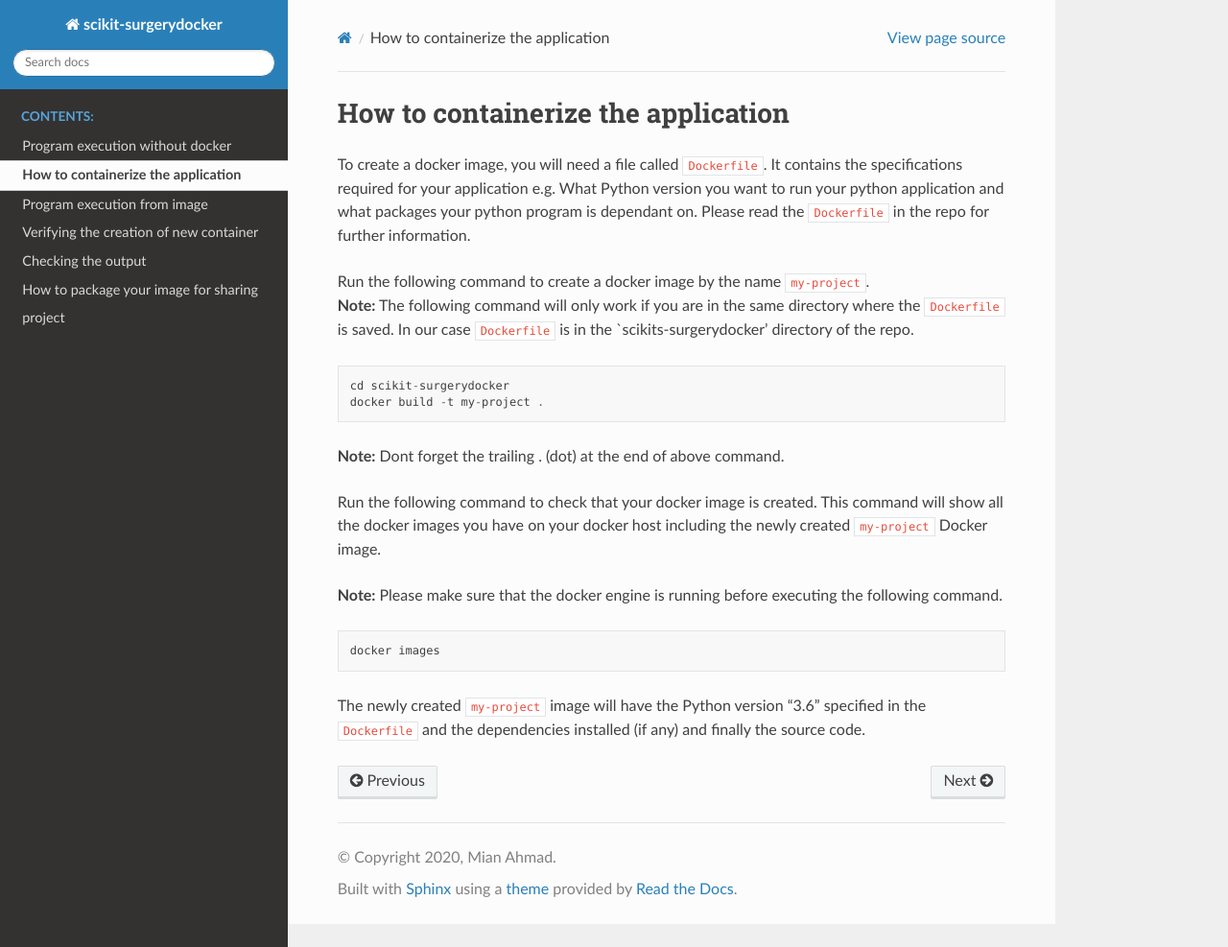
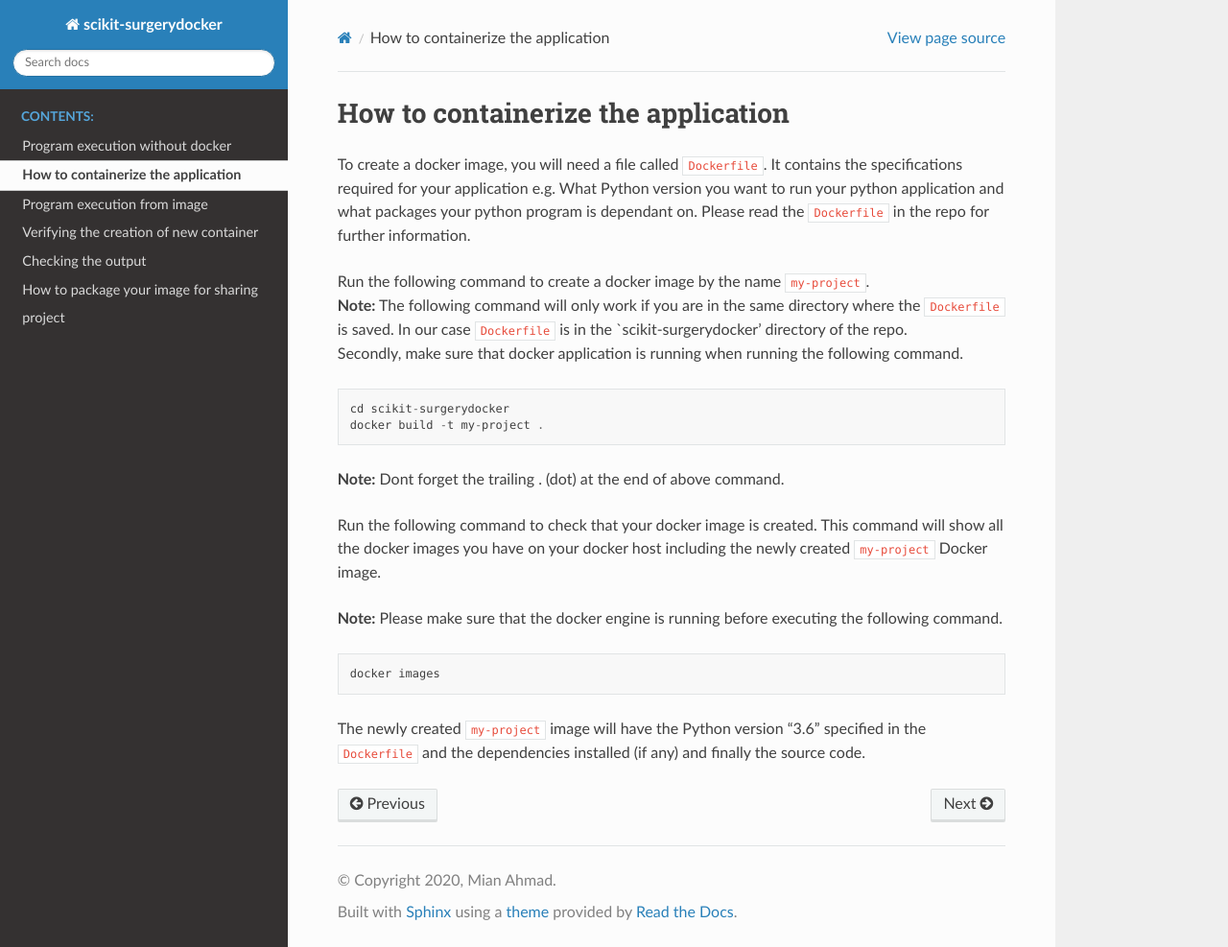
Before and after one commit to UCL/scikit-surgerydocker, a Sphinx documentation site: the page built from docs/source/step2.md, in a window 1280 px wide and 987 px high. Shown: the whole window at 96% size. Built offline with Sphinx 7.4.7 and the Read the Docs theme 2.0.0, drawn with Linux system fonts in a browser that asks for light colours.

Commit message:
Issue #3: Clarified the docs

````diff
--- a/docs/source/step2.md
+++ b/docs/source/step2.md
@@ -3,7 +3,8 @@
 To create a docker image, you will need a file called `Dockerfile`. It contains the specifications required for your application e.g. What Python version you want to run your python application and what packages your python program is dependant on. Please read the `Dockerfile` in the repo for further information.
 
 Run the following command to create a docker image by the name `my-project`.
-**Note:** The following command will only work if you are in the same directory where the `Dockerfile` is saved. In our case `Dockerfile` is in the `scikits-surgerydocker' directory of the repo.
+**Note:** The following command will only work if you are in the same directory where the `Dockerfile` is saved. In our case `Dockerfile` is in the `scikit-surgerydocker' directory of the repo.
+Secondly, make sure that docker application is running when running the following command.
 ```
 cd scikit-surgerydocker
 docker build -t my-project .
````
